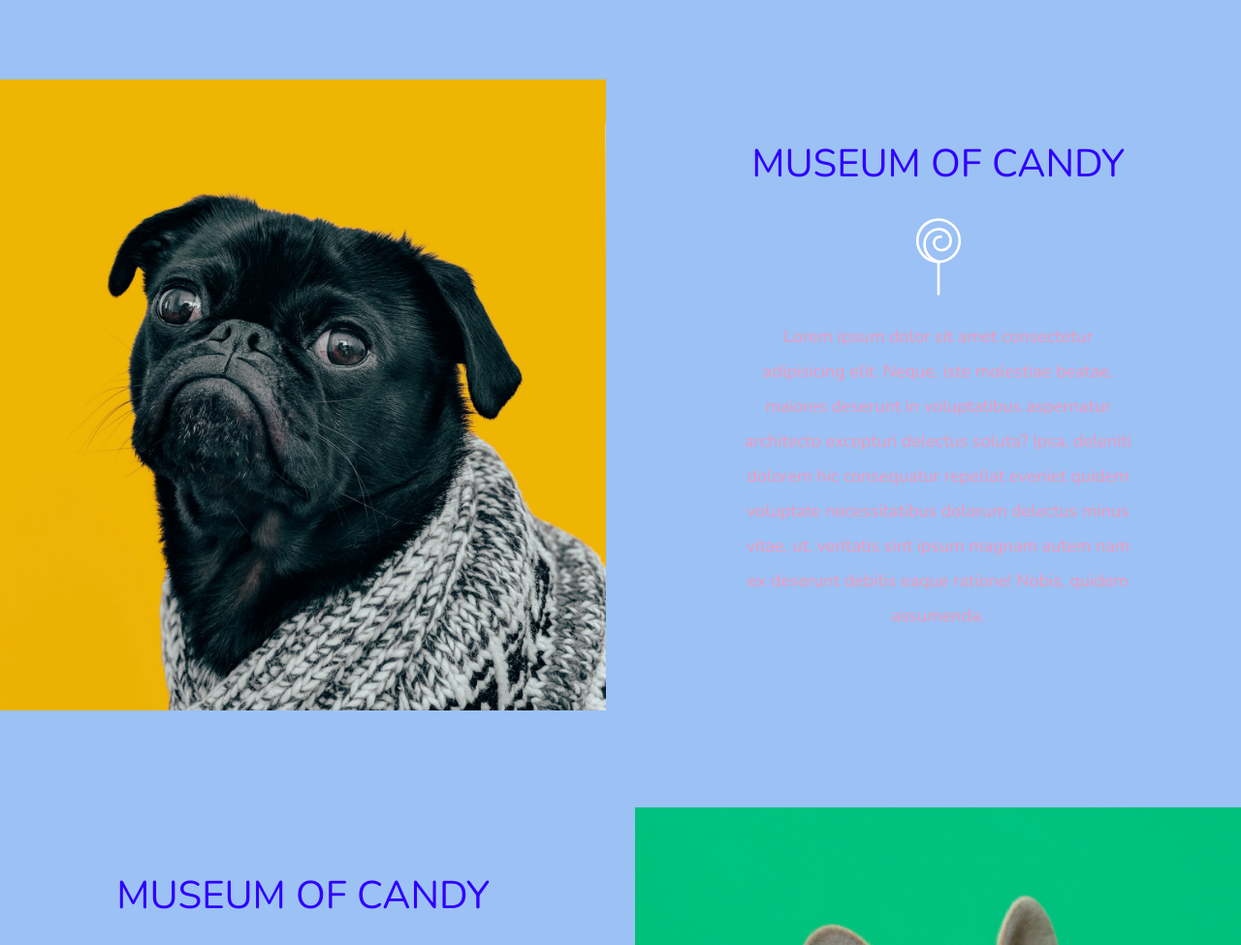
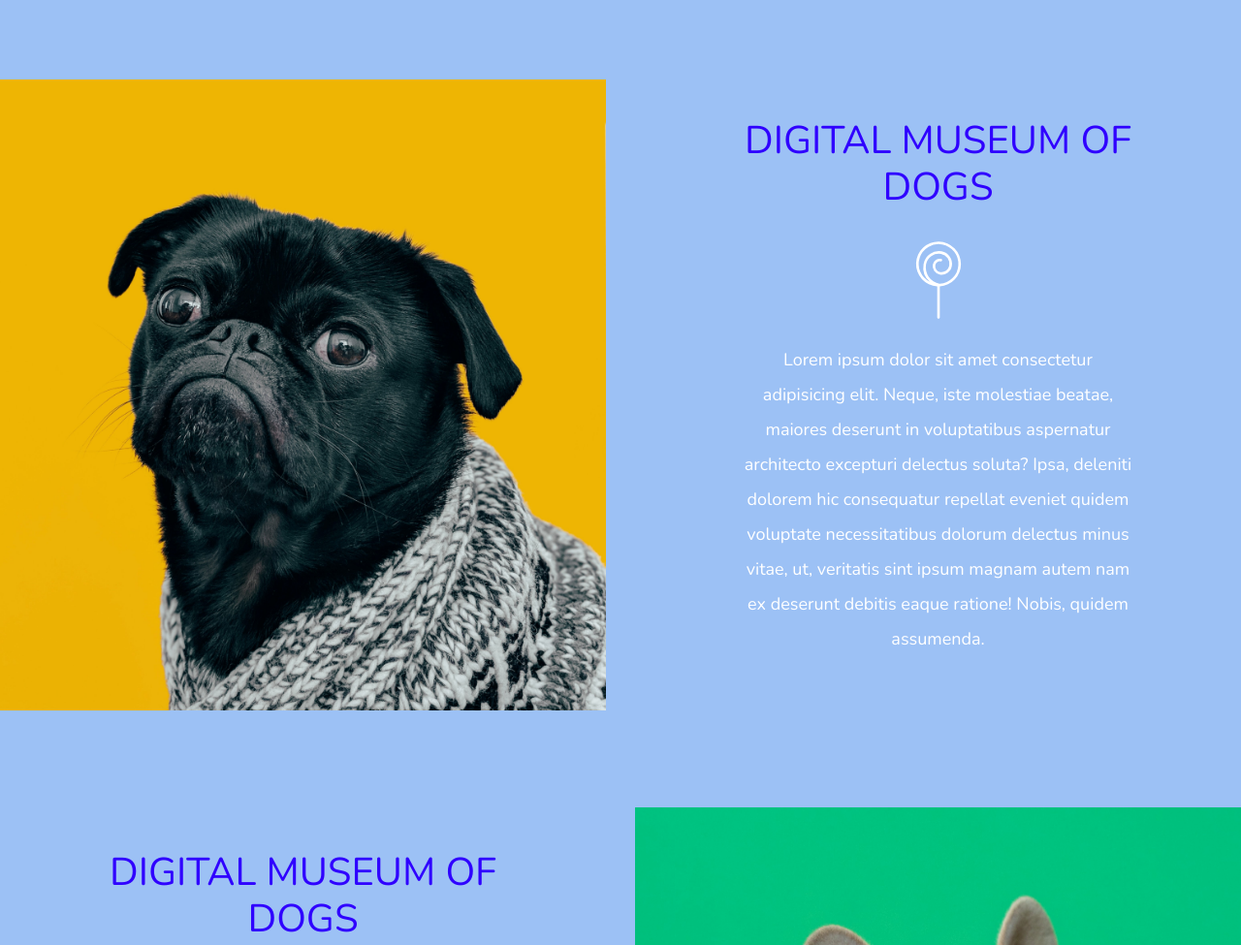
Before and after one commit to arturo-ramirez-civ/MuseumOfDogs, a plain HTML site: page index.html in a window 1280 px wide. Shown: the part 660-1635 px from the top of the page at 97% size. Drawn offline with nearby package versions, Linux system fonts and the light colour scheme.

Commit message:
Updates to Main

```diff
--- a/app.css
+++ b/app.css
@@ -10,7 +10,7 @@ body {
 }
 
 .blurb p {
-    color: #f498b8;
+    color: white;
     font-weight: 100;
     font-size: 1.125rem;
     line-height: 2;
@@ -49,7 +49,7 @@ body {
 }
 
 .navbar.scrolled {
-    background: rgb(222,192,222);
+    background: white;
     transition: background 500ms;
 }
 
--- a/index.html
+++ b/index.html
@@ -67,7 +67,7 @@
             <div class="col-md-6 text-center order-1 order-md-2">
                 <div class="row justify-content-center">
                     <div class="col-10 col-lg-8 blurb mb-5 mb-md-0">
-                        <h2>MUSEUM OF CANDY</h2>
+                        <h2>DIGITAL MUSEUM OF DOGS</h2>
                         <img src="imgs/lolli_icon.png" alt="" class="d-none d-lg-inline">
                         <p class="lead">Lorem ipsum dolor sit amet consectetur adipisicing elit. Neque, iste molestiae
                             beatae, maiores deserunt
@@ -85,7 +85,7 @@
             <div class="col-md-6 text-center">
                 <div class="row justify-content-center">
                     <div class="col-10 col-lg-8 blurb mb-5 mb-md-0">
-                        <h2>MUSEUM OF CANDY</h2>
+                        <h2>DIGITAL MUSEUM OF DOGS</h2>
                         <img src="imgs/lolli_icon.png" alt="" class="d-none d-lg-inline">
                         <p class="lead">Lorem ipsum dolor sit amet consectetur adipisicing elit. Neque, iste molestiae
                             beatae, maiores deserunt
@@ -109,7 +109,7 @@
             <div class="col-md-6 text-center order-1 order-md-2">
                 <div class="row justify-content-center">
                     <div class="col-10 col-lg-8 blurb mb-5 mb-md-0">
-                        <h2>MUSEUM OF CANDY</h2>
+                        <h2>DIGITAL MUSEUM OF DOGS</h2>
                         <img src="imgs/lolli_icon.png" alt="" class="d-none d-lg-inline">
                         <p class="lead">Lorem ipsum dolor sit amet consectetur adipisicing elit. Neque, iste molestiae
                             beatae, maiores
```
